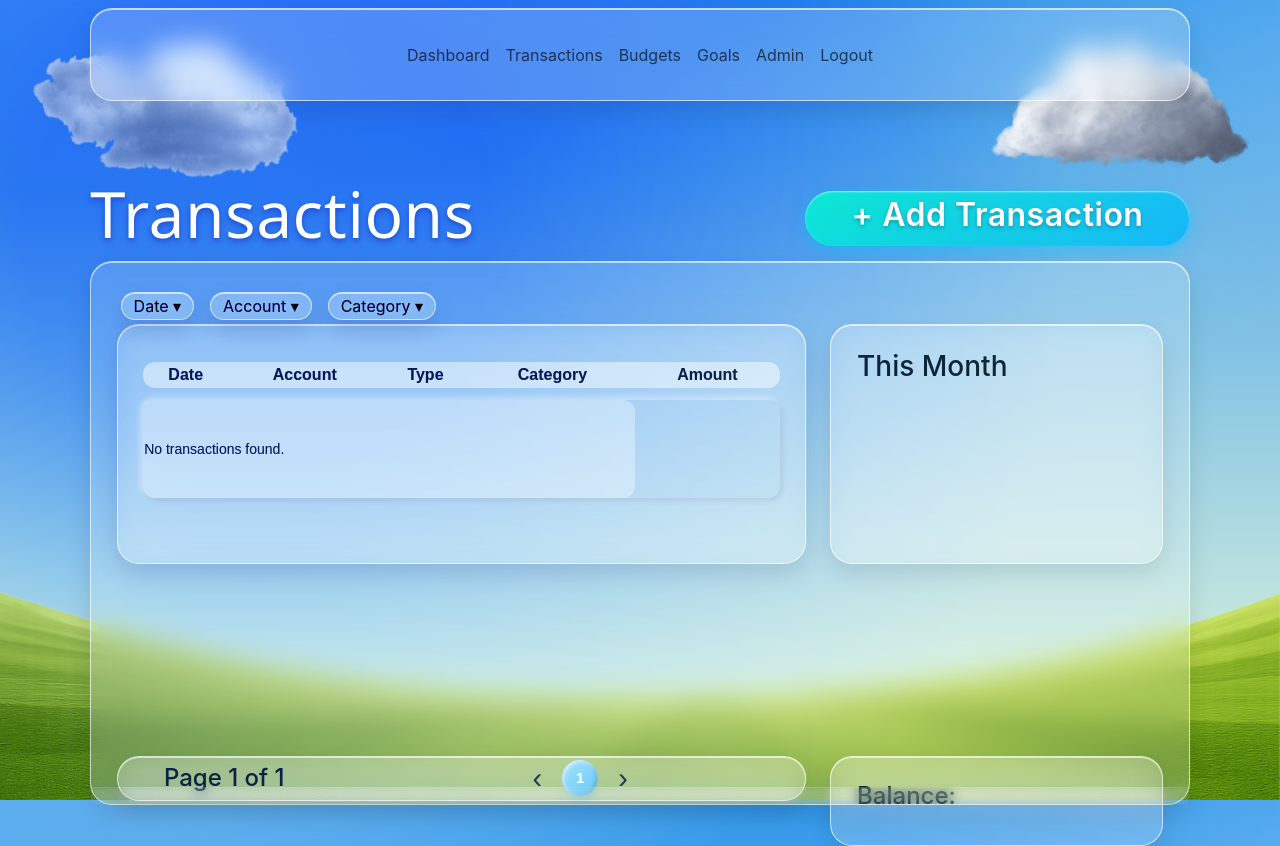
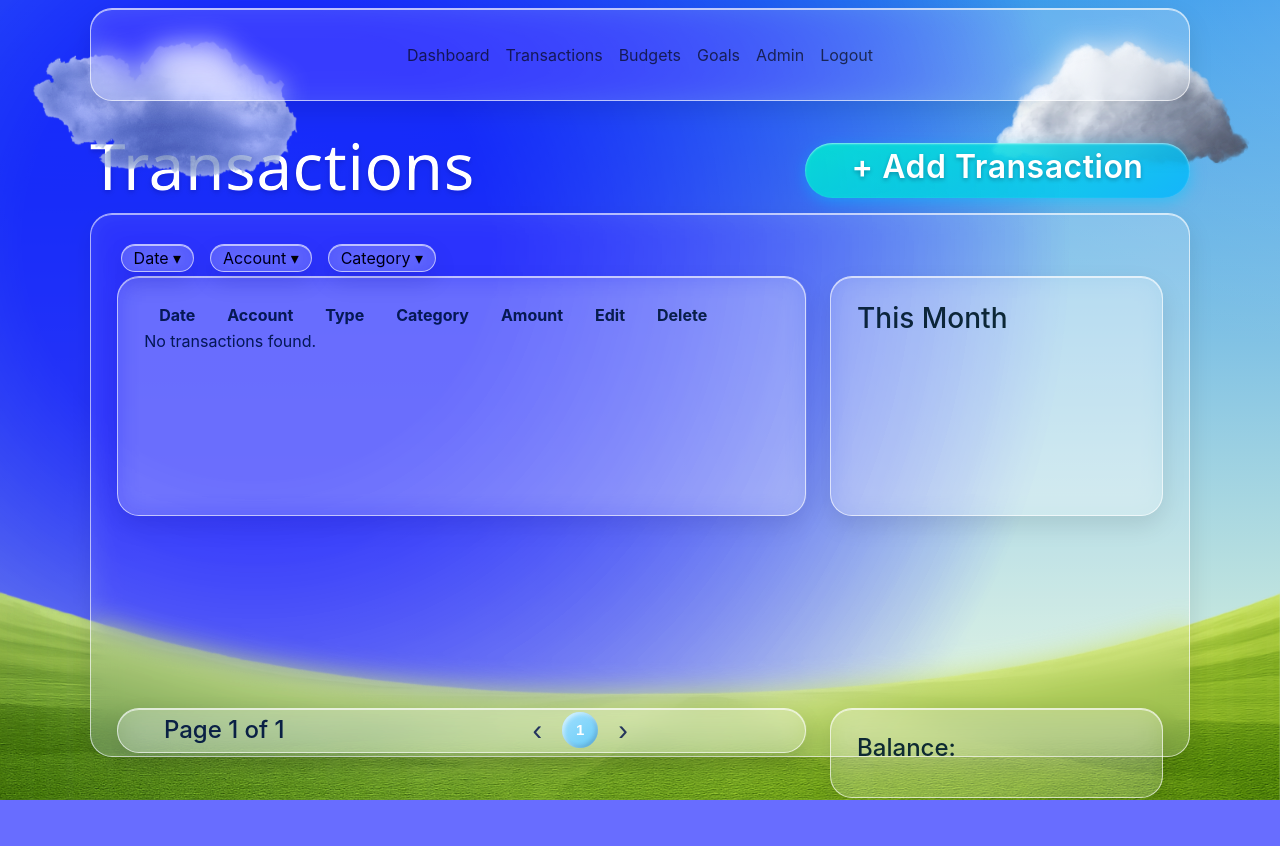
Before and after one commit to PeterCones/Finance-Tracker, a Django app: page /transactions/ in a window 1280 px wide. After the commit the page ends 800 px from the top, so only its background shows below. Run offline with Django 4.2, Linux system fonts and the light colour scheme; the visitor is signed in with stand-in values (Sample User, id 1); data that the repository does not hold is empty; parts of the project's set-up code (start-up, migrations or seed data) failed here and were passed over; some libraries are stand-ins or nearby versions.

Commit message:
Update transaction template for improved layout and add edit functionality

```diff
--- a/static/css/style.css
+++ b/static/css/style.css
@@ -412,18 +412,16 @@ footer{font-size:.9rem; opacity:.8; padding-block:24px}
   cursor:alias;
 }
 
-/* Rounded corners for first and last cells */
-.glass-table td:first-child,
-.glass-table th:first-child {
-  border-top-left-radius: 12px;
-  border-bottom-left-radius: 12px;
+th{
+  text-align: center;
 }
 
-.glass-table td:last-child,
-.glass-table th:last-child {
-  border-top-right-radius: 12px;
-  border-bottom-right-radius: 12px;
+.transaction_list_button{
+  width: 4rem;
+  text-align: center;
 }
+
+
 
 /* filters */
 .filter-popover { position:absolute; z-index:10; margin-top:.5rem; padding:1rem; width:280px; border:1px solid #ddd; border-radius:.75rem; background:#fff; box-shadow:0 10px 25px rgba(0,0,0,.08); }
--- a/transactions/templates/transactions.html
+++ b/transactions/templates/transactions.html
@@ -1,7 +1,9 @@
-{% extends "base.html" %} {% load static %} {% load crispy_forms_tags %} {% url
-'new_transaction' as new_transaction_url %} {% block content %}
+{% extends "base.html" %} {% load static %} {% load crispy_forms_tags %}
+{% url 'new_transaction' as new_transaction_url %}
 
-<div class="container row p-0 mt-5">
+{% block content %}
+
+<div class="container row p-0 mt-0">
   <div class="col d-flex justify-content-between px-0">
     <h3 class="transactions-title">Transactions</h3>
   </div>
@@ -110,23 +112,27 @@
   <div class="row">
     <div class="col-8">
       <div class="container transaction_wrapper glass">
-        <table class="glass-table">
+        <table class="glass_table">
           <thead>
-            <th>Date</th>
-            <th>Account</th>
-            <th>Type</th>
-            <th>Category</th>
-            <th>Amount</th>
+            <th class="px-3">Date</th>
+            <th class="px-3">Account</th>
+            <th class="px-3">Type</th>
+            <th class="px-3">Category</th>
+            <th class="px-3">Amount</th>
+            <th class="px-3">Edit</th>
+            <th class="px-3">Delete</th>
           </thead>
           {% if user.is_authenticated %}
           <tbody>
             {% for transaction in page_obj %}
             <tr>
-              <td>{{ transaction.date }}</td>
-              <td>{{ transaction.account }}</td>
-              <td>{{ transaction.type }}</td>
-              <td>{{ transaction.category }}</td>
-              <td>£{{ transaction.amount }}</td>
+              <td class="text-center">{{ transaction.date }}</td>
+              <td class="text-center">{{ transaction.account }}</td>
+              <td class="text-center">{{ transaction.type }}</td>
+              <td class="text-center">{{ transaction.category }}</td>
+              <td class="text-center">£{{ transaction.amount }}</td>
+              <td class="transaction_list_button"><a href="{% url 'edit_transaction' transaction.id %}"> <img class="w-100" src="{% static 'images/edit.png' %}" alt=""> </a></td>
+              <td class="transaction_list_button"><a><img class="w-100" src="{% static 'images/delete.png' %}" alt=""> </a></td>
             </tr>
             {% empty %}
             <tr>
@@ -187,7 +193,7 @@
       </div>
     </div>
   </div>
-  <div class="audio-bar">
+  <div class="audio-bar invisible">
     <audio autoplay preload="metadata" class="glass">
       <source src="{% static 'music/transactions.mp3' %}" type="audio/mp3" />
       Your browser does not support the audio element.
--- a/transactions/urls.py
+++ b/transactions/urls.py
@@ -3,5 +3,6 @@ from django.urls import path
 
 urlpatterns = [
     path('add/',views.newTransaction, name='new_transaction'),
+    path('edit/<int:transaction_id>',views.transaction_edit, name='edit_transaction'),
     path('', views.transaction, name='transaction'),
 ]
--- a/transactions/views.py
+++ b/transactions/views.py
@@ -1,4 +1,4 @@
-from django.shortcuts import render,get_object_or_404
+from django.shortcuts import render,redirect, get_object_or_404
 
 from django.contrib import messages
 
@@ -60,6 +60,9 @@ def newTransaction(request):
                 request, messages.SUCCESS,
                 'Your transaction has been sucessfully added'
             )
+            return redirect("transaction")
+
+
 
     return render(
         request,
@@ -68,3 +71,28 @@ def newTransaction(request):
          "TransactionForm": TransactionForm,
          },
     )
+
+
+# edit transaction
+
+def transaction_edit(request, transaction_id):
+    qs = Transaction.objects.filter(owner=request.user)
+    transaction = get_object_or_404(qs, id=transaction_id)
+
+    if request.method == 'POST':
+        form = TransactionForm(request.POST,instance=transaction)
+        if form.is_valid():
+            form.save()
+            messages.add_message(request, messages.SUCCESS, 'Transaction Updated!')
+            return redirect('transaction')
+        messages.add_message(request, messages.ERROR, 'Error updating Transaction!')
+    else:
+        form = TransactionForm(instance=transaction)
+
+    return render(
+        request,
+        "new_transaction.html",
+        {
+            "TransactionForm": form,  # keep key consistent with your create view
+        },
+    )
```
